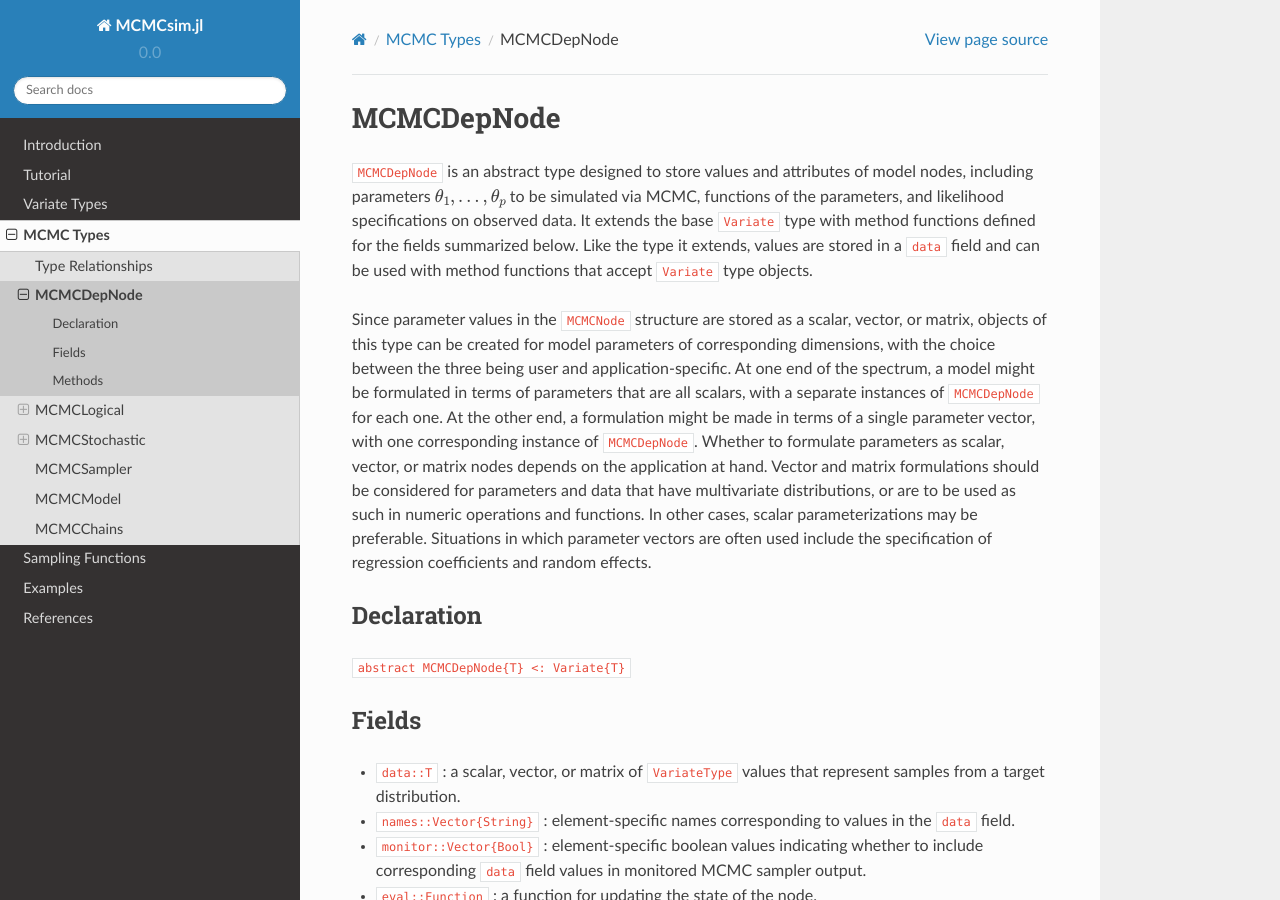
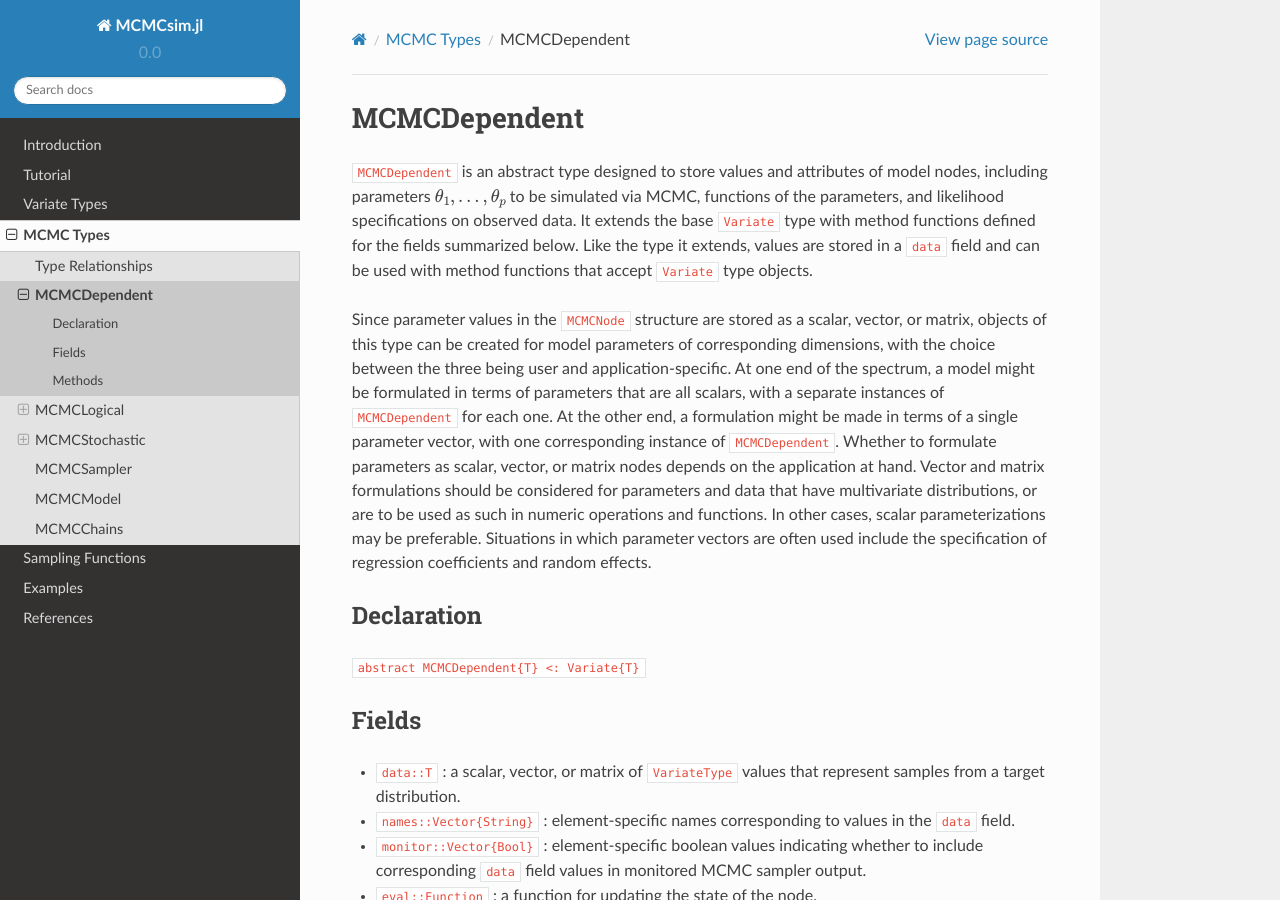
Before and after one commit to brian-j-smith/Mamba.jl, a Sphinx documentation site: the page built from doc/mcmc/dependent.rst, in a window 1280 px wide and 900 px high. Built offline with Sphinx 7.4.7 and the Read the Docs theme 2.0.0, drawn with Linux system fonts in a browser that asks for light colours; formulas are drawn with MathJax 3; some of the changed text lies outside the part shown.

Commit message:
Renamed MCMCDepNode type to MCMCDependent.

```diff
--- a/doc/intro.rst
+++ b/doc/intro.rst
@@ -30,7 +30,7 @@ A summary of the steps involved in using the package to perform MCMC simulation
 
 	#. Specify the model by using the constructors, described in the :ref:`section-MCMC-Types` section, to create the following:
 
-		a. An ``MCMCDepNode`` object for each model term that has a distributional specification.  This includes parameters and data such as the regression parameters ``b0``, ``b1``, and ``s2`` that have prior distributions and ``y`` that has a likelihood specification.
+		a. An ``MCMCDependent`` object for each model term that has a distributional specification.  This includes parameters and data such as the regression parameters ``b0``, ``b1``, and ``s2`` that have prior distributions and ``y`` that has a likelihood specification.
 
 		b. A vector of ``MCMCSampler`` objects containing supplied, user-defined, or external functions :math:`\{f_j\}_{j=1}^{B}` for sampling each parameter block :math:`\Theta_j`.
 
--- a/doc/mcmc.rst
+++ b/doc/mcmc.rst
@@ -7,7 +7,7 @@ MCMC Types
 	:maxdepth: 1
 
 	mcmc/intro.rst
-	mcmc/depnode.rst
+	mcmc/dependent.rst
 	mcmc/sampler.rst
 	mcmc/model.rst
 	mcmc/chains.rst
--- a/doc/mcmc/depnode.rst
+++ b/doc/mcmc/dependent.rst
@@ -1,18 +1,18 @@
-.. index:: MCMCDepNode
+.. index:: MCMCDependent
 
-.. _section-MCMCDepNode:
+.. _section-MCMCDependent:
 
-MCMCDepNode
+MCMCDependent
 -----------
 
-``MCMCDepNode`` is an abstract type designed to store values and attributes of model nodes, including parameters :math:`\theta_1, \ldots, \theta_p` to be simulated via MCMC, functions of the parameters, and likelihood specifications on observed data.  It extends the base ``Variate`` type with method functions defined for the fields summarized below.  Like the type it extends, values are stored in a ``data`` field and can be used with method functions that accept ``Variate`` type objects.
+``MCMCDependent`` is an abstract type designed to store values and attributes of model nodes, including parameters :math:`\theta_1, \ldots, \theta_p` to be simulated via MCMC, functions of the parameters, and likelihood specifications on observed data.  It extends the base ``Variate`` type with method functions defined for the fields summarized below.  Like the type it extends, values are stored in a ``data`` field and can be used with method functions that accept ``Variate`` type objects.
 
-Since parameter values in the ``MCMCNode`` structure are stored as a scalar, vector, or matrix, objects of this type can be created for model parameters of corresponding dimensions, with the choice between the three being user and application-specific.  At one end of the spectrum, a model might be formulated in terms of parameters that are all scalars, with a separate instances of  ``MCMCDepNode`` for each one.  At the other end, a formulation might be made in terms of a single parameter vector, with one corresponding instance of ``MCMCDepNode``.  Whether to formulate parameters as scalar, vector, or matrix nodes depends on the application at hand.  Vector and matrix formulations should be considered for parameters and data that have multivariate distributions, or are to be used as such in numeric operations and functions.  In other cases, scalar parameterizations may be preferable.  Situations in which parameter vectors are often used include the specification of regression coefficients and random effects.
+Since parameter values in the ``MCMCNode`` structure are stored as a scalar, vector, or matrix, objects of this type can be created for model parameters of corresponding dimensions, with the choice between the three being user and application-specific.  At one end of the spectrum, a model might be formulated in terms of parameters that are all scalars, with a separate instances of  ``MCMCDependent`` for each one.  At the other end, a formulation might be made in terms of a single parameter vector, with one corresponding instance of ``MCMCDependent``.  Whether to formulate parameters as scalar, vector, or matrix nodes depends on the application at hand.  Vector and matrix formulations should be considered for parameters and data that have multivariate distributions, or are to be used as such in numeric operations and functions.  In other cases, scalar parameterizations may be preferable.  Situations in which parameter vectors are often used include the specification of regression coefficients and random effects.
 
 Declaration
 ^^^^^^^^^^^
 
-``abstract MCMCDepNode{T} <: Variate{T}``
+``abstract MCMCDependent{T} <: Variate{T}``
 
 Fields
 ^^^^^^
@@ -26,9 +26,9 @@ Fields
 Methods
 ^^^^^^^
 
-.. function:: invlink(n::MCMCDepNode, x)
+.. function:: invlink(n::MCMCDependent, x)
 
-	Apply a node-specific inverse-link transformation.  In this method, the link function is defined to be the identity function.  The method function may be redefined for subtypes of ``MCMCDepNode`` to implement other link functions.
+	Apply a node-specific inverse-link transformation.  In this method, the link function is defined to be the identity function.  The method function may be redefined for subtypes of ``MCMCDependent`` to implement other link functions.
 
 	**Arguments**
 
@@ -39,9 +39,9 @@ Methods
 
 		Returns the inverse-link-transformed version of ``x``.
 
-.. function:: link(n::MCMCDepNode, x)
+.. function:: link(n::MCMCDependent, x)
 
-	Apply a node-specific link transformation.  In this method, the link function is defined to be the identity function.  The method function may be redefined for subtypes of ``MCMCDepNode`` to implement other link functions.
+	Apply a node-specific link transformation.  In this method, the link function is defined to be the identity function.  The method function may be redefined for subtypes of ``MCMCDependent`` to implement other link functions.
 
 	**Arguments**
 
@@ -52,9 +52,9 @@ Methods
 
 		Returns the link-transformed version of ``x``.
 
-.. function:: logpdf(n::MCMCDepNode, transform::Bool=false)
+.. function:: logpdf(n::MCMCDependent, transform::Bool=false)
 
-	Evaluate the log-density function for a node.  In this method, no density function is assumed for the node, and a value of 0 is thus returned.  The method function may be redefined for subtypes of ``MCMCDepNode`` that have distributional specifications.
+	Evaluate the log-density function for a node.  In this method, no density function is assumed for the node, and a value of 0 is thus returned.  The method function may be redefined for subtypes of ``MCMCDependent`` that have distributional specifications.
 
 	**Arguments**
 
@@ -65,7 +65,7 @@ Methods
 
 		The resulting numeric value of the log-density.
 
-.. function:: setmonitor!(n::MCMCDepNode, monitor::Union(Bool,Vector{Bool}))
+.. function:: setmonitor!(n::MCMCDependent, monitor::Union(Bool,Vector{Bool}))
 
 	Specify node elements to be included in monitored MCMC sampler output.
 
@@ -78,11 +78,11 @@ Methods
 
 		Returns ``n`` with its ``monitor`` field updated to reflect the specified monitoring.
 
-.. function:: show(n::MCMCDepNode)
+.. function:: show(n::MCMCDependent)
 
 	Write a text representation of nodal values and attributes to the current output stream.
 
-.. function:: showall(n::MCMCDepNode)
+.. function:: showall(n::MCMCDependent)
 
 	Write a verbose text representation of nodal values and attributes to the current output stream.
 
@@ -94,7 +94,7 @@ Methods
 MCMCLogical
 -----------
 
-Type ``MCMCLogical`` inherits the fields and method functions from the ``MCMCDepNode`` type, and adds the constructors and methods listed below.  It is designed for nodes that are deterministic functions of model parameters and data.  Stored in the field ``eval`` is an anonymous function defined as
+Type ``MCMCLogical`` inherits the fields and method functions from the ``MCMCDependent`` type, and adds the constructors and methods listed below.  It is designed for nodes that are deterministic functions of model parameters and data.  Stored in the field ``eval`` is an anonymous function defined as
 
 .. code-block:: julia
 
@@ -105,7 +105,7 @@ where ``model`` contains all model nodes.  The function can contain any valid **
 Declaration
 ^^^^^^^^^^^
 
-``type MCMCLogical{T} <: MCMCDepNode{T}``
+``type MCMCLogical{T} <: MCMCDependent{T}``
 
 Fields
 ^^^^^^
@@ -174,7 +174,7 @@ Methods
 MCMCStochastic
 --------------
 
-Type ``MCMCStochastic`` inherits the fields and method functions from the ``MCMCDepNode`` type, and adds the additional ones listed below.  It is designed for model parameters or data that have distributional or likelihood specifications, respectively.  Its stochastic relationship to other nodes and data structures is represented by the ``Distributions`` structure stored in field ``distr``.  Stored in the field ``eval`` is an anonymous function defined as
+Type ``MCMCStochastic`` inherits the fields and method functions from the ``MCMCDependent`` type, and adds the additional ones listed below.  It is designed for model parameters or data that have distributional or likelihood specifications, respectively.  Its stochastic relationship to other nodes and data structures is represented by the ``Distributions`` structure stored in field ``distr``.  Stored in the field ``eval`` is an anonymous function defined as
 
 .. code-block:: julia
 
@@ -185,7 +185,7 @@ where ``model`` contains all model nodes.  The function can contain any valid **
 Declaration
 ^^^^^^^^^^^
 
-``type MCMCStochastic{T} <: MCMCDepNode{T}``
+``type MCMCStochastic{T} <: MCMCDependent{T}``
 
 Fields
 ^^^^^^
--- a/doc/mcmc/model.rst
+++ b/doc/mcmc/model.rst
@@ -5,7 +5,7 @@
 MCMCModel
 ---------
 
-The ``MCMCModel`` type is designed to store the set of all model nodes, including parameter set :math:`\Theta` as denoted in  the :ref:`figure-Gibbs`.  In particular, it stores ``MCMCDepNode`` type objects in its ``nodes`` dictionary field.  Valid models are ones whose nodes form directed acyclic graphs (DAGs).  Sampling functions :math:`\{f_j\}_{j=1}^{B}` are saved as ``MCMCSampler`` objects in the vector of field ``samplers``.  Vector elements :math:`j=1,\ldots,B` correspond to sampling blocks :math:`\{\Theta_j\}_{j=1}^{B}`.
+The ``MCMCModel`` type is designed to store the set of all model nodes, including parameter set :math:`\Theta` as denoted in  the :ref:`figure-Gibbs`.  In particular, it stores ``MCMCDependent`` type objects in its ``nodes`` dictionary field.  Valid models are ones whose nodes form directed acyclic graphs (DAGs).  Sampling functions :math:`\{f_j\}_{j=1}^{B}` are saved as ``MCMCSampler`` objects in the vector of field ``samplers``.  Vector elements :math:`j=1,\ldots,B` correspond to sampling blocks :math:`\{\Theta_j\}_{j=1}^{B}`.
 
 Declaration
 ^^^^^^^^^^^
@@ -16,7 +16,7 @@ Fields
 ^^^^^^
 
 * ``nodes::Dict{String,Any}`` : a dictionary containing all input, logical, and stochastic model nodes.
-* ``links::Vector{String}`` : names of all ``MCMCDepNode`` nodes in topologically sorted order so that a given node in the vector is conditionally independent of subsequent nodes, given the previous ones.
+* ``links::Vector{String}`` : names of all ``MCMCDependent`` nodes in topologically sorted order so that a given node in the vector is conditionally independent of subsequent nodes, given the previous ones.
 * ``samplers::Vector{MCMCSampler}`` : sampling functions for updating blocks of stochastic nodes.
 * ``iter::Integer`` : current MCMC draw from the target distribution.
 * ``burnin::Integer`` : number of initial draws to discard as a burn-in sequence to allow for convergence.
--- a/doc/mcmc/sampler.rst
+++ b/doc/mcmc/sampler.rst
@@ -22,7 +22,7 @@ Fields
 ^^^^^^
 
 * ``params::Vector{String}`` : names of the stochastic nodes in the block being updated by the sampler.
-* ``links::Vector{String}`` : names of ``MCMCDepNode`` nodes that depend on and whose states must be updated after the ``params``.  Elements of ``links`` are topologically sorted so that a given node in the vector is conditionally independent of subsequent nodes, given the previous ones.
+* ``links::Vector{String}`` : names of ``MCMCDependent`` nodes that depend on and whose states must be updated after the ``params``.  Elements of ``links`` are topologically sorted so that a given node in the vector is conditionally independent of subsequent nodes, given the previous ones.
 * ``eval::Function`` : a sampling function that updates values of the ``params`` nodes.
 * ``tune::Dict`` : any tuning parameters needed by the sampling function.
 
--- a/doc/variate.rst
+++ b/doc/variate.rst
@@ -89,7 +89,7 @@ Statistics
 Subtypes
 ----------
 
-Subtypes of ``Variate`` include the :ref:`section-MCMCDepNode`, :ref:`section-MCMCLogical`, and :ref:`section-MCMCStochastic` types, as well as the those defined for supplied :ref:`section-Sampling-Functions`.
+Subtypes of ``Variate`` include the :ref:`section-MCMCDependent`, :ref:`section-MCMCLogical`, and :ref:`section-MCMCStochastic` types, as well as the those defined for supplied :ref:`section-Sampling-Functions`.
 
 .. figure:: images/variateUML.png
 	:align: center
```
Also changed, not shown: doc/images/mcmcUML.png, doc/images/variateUML.png, 5 other files.
